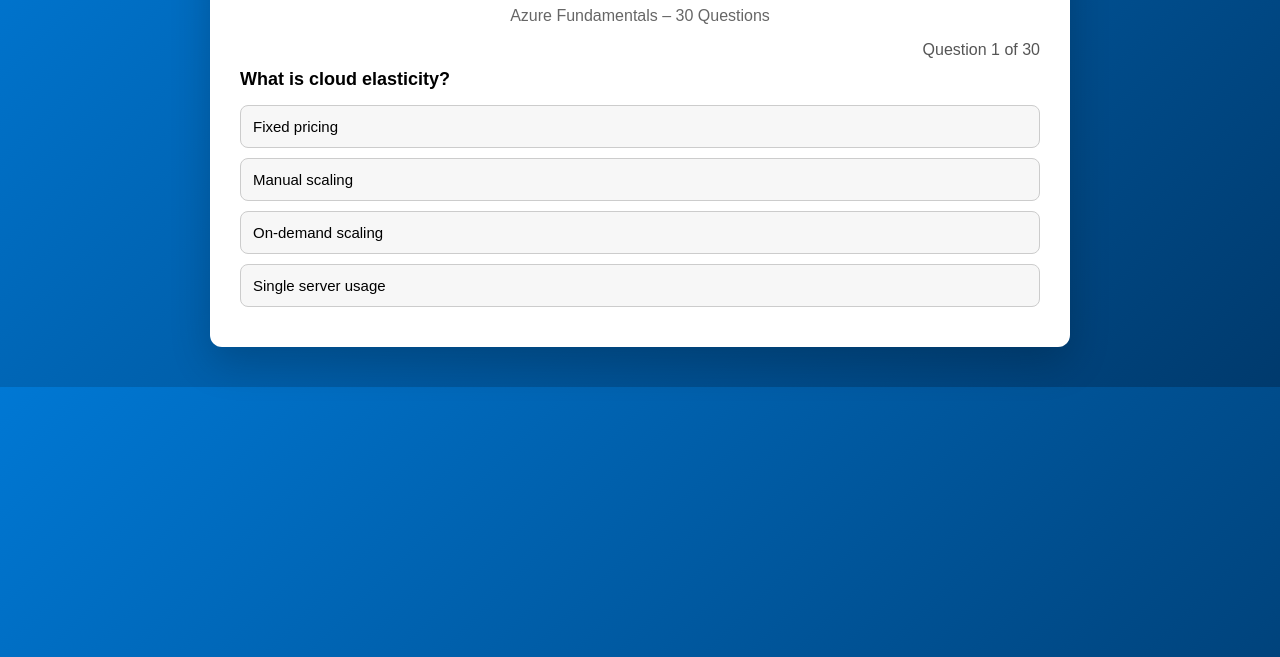
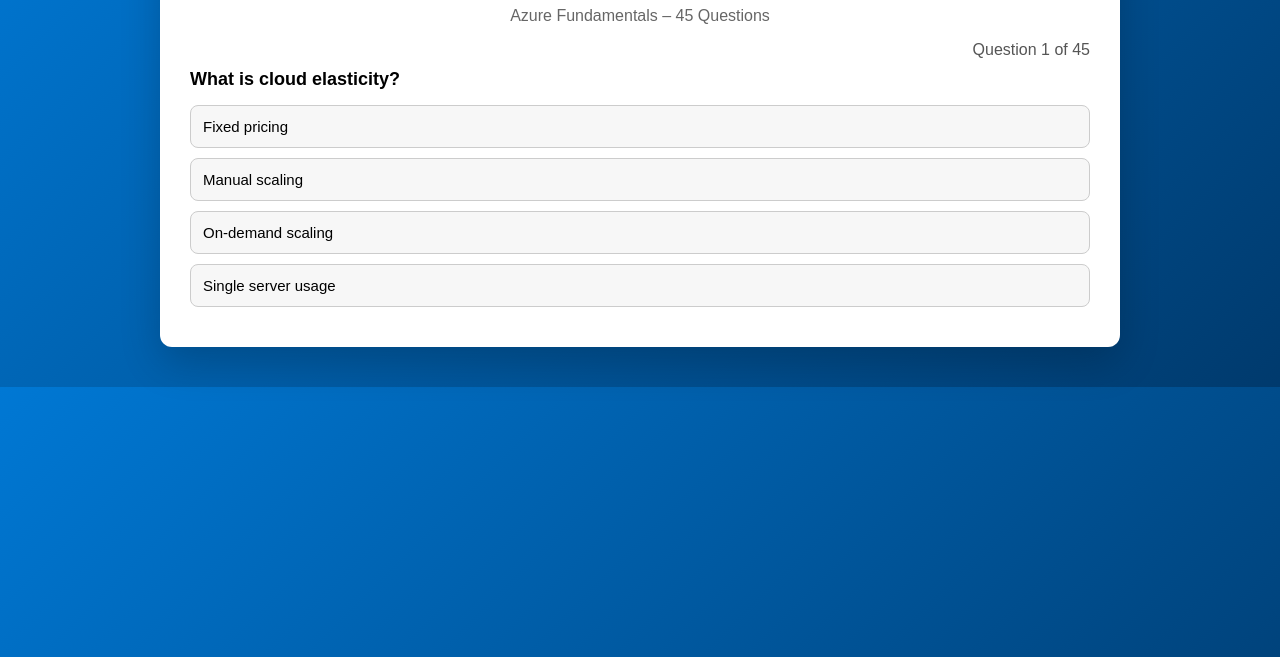
Before and after one commit to iheb69nachet/az-900-s1, a website: page index.html in a window 1280 px wide. Shown: the part 143-800 px from the top of the page. Drawn offline with Linux system fonts and the light colour scheme.

Commit message:
Update index.html

```diff
--- a/index.html
+++ b/index.html
@@ -13,7 +13,7 @@
     padding: 0;
   }
   .container {
-    max-width: 800px;
+    max-width: 900px;
     background: #fff;
     margin: 40px auto;
     padding: 30px;
@@ -82,7 +82,7 @@
 <div class="container">
   <h1>AZ-900 Quiz</h1>
   <p style="text-align:center;color:#666">
-    Azure Fundamentals – 30 Questions
+    Azure Fundamentals – 45 Questions
   </p>
 
   <div id="quiz">
@@ -100,35 +100,52 @@ const questions = [
   { q:"What is cloud elasticity?", o:["Fixed pricing","Manual scaling","On-demand scaling","Single server usage"], a:2 },
   { q:"Which cloud model requires the most customer management?", o:["SaaS","PaaS","IaaS","Serverless"], a:2 },
   { q:"What is an Azure Region?", o:["One VM","A data center","A geographic area with data centers","A subnet"], a:2 },
-  { q:"Availability Zones are designed to protect against:", o:["Region failure","Datacenter failure","Network failure only","Cost increase"], a:1 },
+  { q:"Availability Zones protect against:", o:["Region failure","Datacenter failure","Network failure only","Cost increase"], a:1 },
   { q:"How many Availability Zones are typically in a region?", o:["1","2","3","10"], a:2 },
-  { q:"Which service provides virtual servers in Azure?", o:["Azure App Service","Azure VM","Azure Functions","Azure Blob"], a:1 },
+  { q:"Which service provides virtual servers?", o:["App Service","Virtual Machines","Functions","Blob Storage"], a:1 },
   { q:"Which scaling increases VM size?", o:["Horizontal","Vertical","Elastic","Auto"], a:1 },
-  { q:"Which scaling adds more VM instances?", o:["Vertical","Manual","Horizontal","Static"], a:2 },
-  { q:"Which Azure service provides automatic VM scaling?", o:["App Service","VM Scale Sets","Azure Monitor","Azure Storage"], a:1 },
-  { q:"Which availability can be achieved with VMs in multiple AZs?", o:["99.5%","99.9%","99.95%","99.99%"], a:3 },
+  { q:"Which scaling adds VM instances?", o:["Vertical","Manual","Horizontal","Static"], a:2 },
+  { q:"Which service provides automatic VM scaling?", o:["App Service","VM Scale Sets","Monitor","Storage"], a:1 },
+  { q:"Which availability can be achieved with multi-AZ VMs?", o:["99.5%","99.9%","99.95%","99.99%"], a:3 },
 
-  { q:"Which service is Platform as a Service?", o:["Azure VM","Azure App Service","Azure Disk","Azure VNet"], a:1 },
-  { q:"Who manages OS updates in PaaS?", o:["Customer","Azure","Third party","No one"], a:1 },
-  { q:"Which storage type is object storage?", o:["Azure Disks","Azure Files","Azure Blob","Azure Tables"], a:2 },
-  { q:"Which storage is best for VM OS disks?", o:["Blob","Files","Disks","Queues"], a:2 },
-  { q:"Which blob tier is cheapest for long-term archives?", o:["Hot","Cool","Cold","Archive"], a:3 },
-  { q:"Which storage account name rule is correct?", o:["Unique per RG","Unique per region","Globally unique","Case-sensitive"], a:2 },
-  { q:"Which Azure service provides private networking?", o:["Azure DNS","Azure VNet","Azure CDN","Azure Monitor"], a:1 },
-  { q:"What separates public and private resources?", o:["Regions","Zones","Subnets","Firewalls"], a:2 },
-  { q:"What controls traffic inside a VNet?", o:["Azure Firewall","NSG","DDoS","CDN"], a:1 },
-  { q:"What protects against large-scale network attacks?", o:["NSG","Azure Monitor","Azure DDoS","Azure VPN"], a:2 },
+  { q:"Which service is PaaS?", o:["VM","App Service","Disk","VNet"], a:1 },
+  { q:"Who manages OS updates in PaaS?", o:["Customer","Azure","Partner","No one"], a:1 },
+  { q:"Which is object storage?", o:["Disks","Files","Blob Storage","Tables"], a:2 },
+  { q:"Best storage for VM OS disks?", o:["Blob","Files","Disks","Queues"], a:2 },
+  { q:"Cheapest blob tier for long-term storage?", o:["Hot","Cool","Cold","Archive"], a:3 },
+  { q:"Storage account names must be:", o:["Unique per RG","Unique per region","Globally unique","Case-sensitive"], a:2 },
+  { q:"Azure private networking service?", o:["DNS","VNet","CDN","Monitor"], a:1 },
+  { q:"What divides a VNet?", o:["Regions","Zones","Subnets","Firewalls"], a:2 },
+  { q:"Controls inbound and outbound traffic?", o:["Firewall","NSG","DDoS","VPN"], a:1 },
+  { q:"Protects against large-scale attacks?", o:["NSG","Monitor","DDoS Protection","VPN"], a:2 },
 
   { q:"What is a Resource Group?", o:["Billing unit","Logical container","Subscription","Region"], a:1 },
-  { q:"A resource can belong to how many resource groups?", o:["Multiple","Two","One","Unlimited"], a:2 },
+  { q:"A resource belongs to how many RGs?", o:["Multiple","Two","One","Unlimited"], a:2 },
   { q:"Deleting a resource group:", o:["Keeps resources","Moves resources","Deletes resources","Archives resources"], a:2 },
-  { q:"Which unit is used to manage billing?", o:["Region","Resource Group","Subscription","VNet"], a:2 },
+  { q:"Primary billing boundary?", o:["Region","RG","Subscription","VNet"], a:2 },
   { q:"Can subscriptions be merged?", o:["Yes","No","Only paid","Only free"], a:1 },
-  { q:"Which is highest in Azure hierarchy?", o:["Subscription","Resource Group","Management Group","Resource"], a:2 },
-  { q:"Tags are mainly used for:", o:["Security","Networking","Cost management","Availability"], a:2 },
-  { q:"Which service model requires least management?", o:["IaaS","PaaS","SaaS","VM"], a:2 },
-  { q:"Azure App Service is best for:", o:["Databases","VM hosting","Web apps","Networking"], a:2 },
-  { q:"Which service is required before creating most Azure resources?", o:["VNet","Storage","Subscription","Region"], a:2 }
+  { q:"Highest level in hierarchy?", o:["Subscription","RG","Management Group","Resource"], a:2 },
+  { q:"Tags are mainly for:", o:["Security","Networking","Cost management","Availability"], a:2 },
+  { q:"Least customer responsibility?", o:["IaaS","PaaS","SaaS","VM"], a:2 },
+  { q:"Azure App Service best for:", o:["Databases","VM hosting","Web apps","Networking"], a:2 },
+  { q:"Required before creating resources?", o:["VNet","Storage","Subscription","Region"], a:2 },
+
+  { q:"Who is responsible for physical datacenter security?", o:["Customer","Microsoft","Partner","Government"], a:1 },
+  { q:"Where can compliance reports be accessed?", o:["Azure Portal","Trust Center","Service Trust Portal","Docs"], a:2 },
+  { q:"GDPR focuses on:", o:["Security","Performance","Personal data protection","Availability"], a:2 },
+  { q:"ISO is:", o:["A law","A cloud provider","A standards organization","A service"], a:2 },
+  { q:"What data does GDPR protect?", o:["Financial","Public","PII","Encrypted"], a:2 },
+  { q:"Who controls data location selection?", o:["Microsoft","Customer","ISO","Azure Policy"], a:1 },
+  { q:"Which service controls compliance rules?", o:["Azure Monitor","Azure Policy","NSG","DDoS"], a:1 },
+  { q:"Which dashboard shows compliance status?", o:["Cost Mgmt","Security Center","Regulatory Compliance","Monitor"], a:2 },
+  { q:"What allows Microsoft access approval?", o:["RBAC","Customer Lockbox","Policy","NSG"], a:1 },
+  { q:"Data is protected using:", o:["Backups","Tags","Encryption","Regions"], a:2 },
+
+  { q:"What protects data during transfer?", o:["Firewall","Encryption in transit","NSG","DDoS"], a:1 },
+  { q:"What ensures data stored is protected?", o:["Backup","Encryption at rest","Policy","Tags"], a:1 },
+  { q:"Privacy terms are detailed in:", o:["SLA","Trust Center","Privacy Statement","Docs"], a:2 },
+  { q:"Shared responsibility means:", o:["Azure manages all","Customer manages all","Responsibilities are shared","No security"], a:2 },
+  { q:"Compliance requirements are:", o:["Microsoft only","Customer only","Shared","Optional"], a:2 }
 ];
 
 let index = 0;
@@ -146,7 +163,6 @@ function loadQuestion() {
   nextBtn.style.display = "none";
   optEl.innerHTML = "";
   progressEl.textContent = `Question ${index+1} of ${questions.length}`;
-
   const q = questions[index];
   qEl.textContent = q.q;
 
@@ -162,8 +178,8 @@ function loadQuestion() {
 function selectAnswer(btn, i) {
   if (answered) return;
   answered = true;
+  const correct = questions[index].a;
 
-  const correct = questions[index].a;
   document.querySelectorAll(".option").forEach((b, idx) => {
     b.disabled = true;
     if (idx === correct) b.classList.add("correct");
@@ -176,11 +192,8 @@ function selectAnswer(btn, i) {
 
 nextBtn.onclick = () => {
   index++;
-  if (index < questions.length) {
-    loadQuestion();
-  } else {
-    showScore();
-  }
+  if (index < questions.length) loadQuestion();
+  else showScore();
 };
 
 function showScore() {
@@ -188,7 +201,7 @@ function showScore() {
   scoreEl.style.display = "block";
   scoreEl.innerHTML = `
     <h2>Quiz Completed 🎉</h2>
-    <p>Your Score: <strong>${score} / ${questions.length}</strong></p>
+    <p><strong>${score} / ${questions.length}</strong></p>
     <p>${Math.round((score/questions.length)*100)}%</p>
   `;
 }
```
